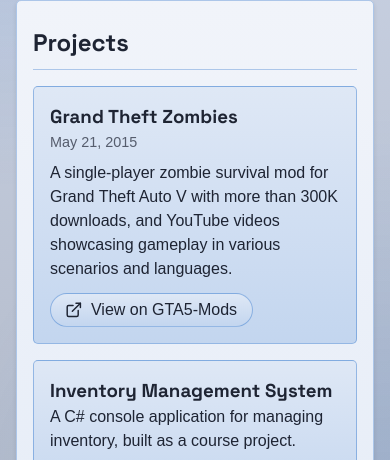
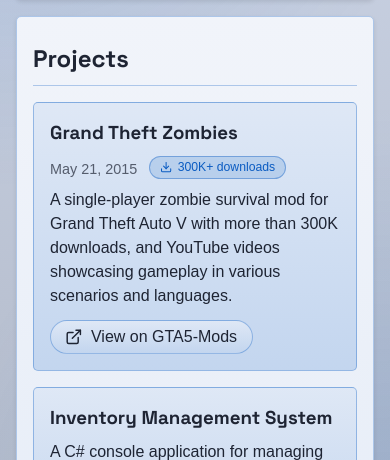
Before and after one commit to Nacorpio/cv-website, a plain HTML site: page index.html in a window 390 px wide. Shown: the part 2807-3267 px from the top of the page. Drawn offline with Linux system fonts and the light colour scheme.

Commit message:
Redesign page with new nav, hero, icons and scroll effects
Header and navigation
- Sticky gradient header; anchor jumps stop below it
- Nav as full-height slices with fade-in glow and inset hover
- Even 3 + 2 nav grid on phones, one row from 768px
- Highlight current section in nav (IntersectionObserver)

Hero
- Hero panel card with gradient name, green status pill
- Contact/Download buttons: icons, gradient, glow, lift

Page and theme
- Gradient, dot-grid and corner-glow background
- Darker slate-blue dark theme
- Space Grotesk headings
- Inline head script sets theme before first paint (no flash)
- Smooth scrolling; sections fade in on first view

Sections
- Dividers under headings and between skill groups
- Icons on skill pills and group headings (SVG sprite)
- About Me: fact and interest pills, lead paragraph;
  remove duplicate status pill
- Projects: responsive grid with featured first card;
  GTA5-Mods link, release date, downloads badge
- Education and project entries as cards
- Contact details as pills with icons
- Tune spacing around pills and card titles

```diff
--- a/index.html
+++ b/index.html
@@ -25,7 +25,7 @@
 <body>
 
   <!-- Icon sprite: every icon is defined once here and reused with <use href="#icon-name">.
-       Brand icons: Simple Icons (CC0). Generic icons (code, package, braces, tool): Lucide/Feather (MIT). -->
+       Brand icons: Simple Icons (CC0). Generic icons (code, package, braces, tool, download): Lucide/Feather (MIT). -->
   <svg class="icon-sprite" aria-hidden="true">
     <symbol id="icon-csharp" viewBox="0 0 24 24"><path d="M1.194 7.543v8.913c0 1.103.588 2.122 1.544 2.674l7.718 4.456a3.086 3.086 0 0 0 3.088 0l7.718-4.456a3.087 3.087 0 0 0 1.544-2.674V7.543a3.084 3.084 0 0 0-1.544-2.673L13.544.414a3.086 3.086 0 0 0-3.088 0L2.738 4.87a3.085 3.085 0 0 0-1.544 2.673Zm5.403 2.914v3.087a.77.77 0 0 0 .772.772.773.773 0 0 0 .772-.772.773.773 0 0 1 1.317-.546.775.775 0 0 1 .226.546 2.314 2.314 0 1 1-4.631 0v-3.087c0-.615.244-1.203.679-1.637a2.312 2.312 0 0 1 3.274 0c.434.434.678 1.023.678 1.637a.769.769 0 0 1-.226.545.767.767 0 0 1-1.091 0 .77.77 0 0 1-.226-.545.77.77 0 0 0-.772-.772.771.771 0 0 0-.772.772Zm12.35 3.087a.77.77 0 0 1-.772.772h-.772v.772a.773.773 0 0 1-1.544 0v-.772h-1.544v.772a.773.773 0 0 1-1.317.546.775.775 0 0 1-.226-.546v-.772H12a.771.771 0 1 1 0-1.544h.772v-1.543H12a.77.77 0 1 1 0-1.544h.772v-.772a.773.773 0 0 1 1.317-.546.775.775 0 0 1 .226.546v.772h1.544v-.772a.773.773 0 0 1 1.544 0v.772h.772a.772.772 0 0 1 0 1.544h-.772v1.543h.772a.776.776 0 0 1 .772.772Zm-3.088-2.315h-1.544v1.543h1.544v-1.543Z"></path></symbol>
     <symbol id="icon-cplusplus" viewBox="0 0 24 24"><path d="M22.394 6c-.167-.29-.398-.543-.652-.69L12.926.22c-.509-.294-1.34-.294-1.848 0L2.26 5.31c-.508.293-.923 1.013-.923 1.6v10.18c0 .294.104.62.271.91.167.29.398.543.652.69l8.816 5.09c.508.293 1.34.293 1.848 0l8.816-5.09c.254-.147.485-.4.652-.69.167-.29.27-.616.27-.91V6.91c.003-.294-.1-.62-.268-.91zM12 19.11c-3.92 0-7.109-3.19-7.109-7.11 0-3.92 3.19-7.11 7.11-7.11a7.133 7.133 0 016.156 3.553l-3.076 1.78a3.567 3.567 0 00-3.08-1.78A3.56 3.56 0 008.444 12 3.56 3.56 0 0012 15.555a3.57 3.57 0 003.08-1.778l3.078 1.78A7.135 7.135 0 0112 19.11zm7.11-6.715h-.79v.79h-.79v-.79h-.79v-.79h.79v-.79h.79v.79h.79zm2.962 0h-.79v.79h-.79v-.79h-.79v-.79h.79v-.79h.79v.79h.79z"></path></symbol>
@@ -43,6 +43,7 @@
     <symbol id="icon-code" viewBox="0 0 24 24"><g fill="none" stroke="currentColor" stroke-width="2" stroke-linecap="round" stroke-linejoin="round"><polyline points="16 18 22 12 16 6"></polyline><polyline points="8 6 2 12 8 18"></polyline></g></symbol>
     <symbol id="icon-package" viewBox="0 0 24 24"><g fill="none" stroke="currentColor" stroke-width="2" stroke-linecap="round" stroke-linejoin="round"><path d="M16.5 9.4 7.5 4.21"></path><path d="M21 16V8a2 2 0 0 0-1-1.73l-7-4a2 2 0 0 0-2 0l-7 4A2 2 0 0 0 3 8v8a2 2 0 0 0 1 1.73l7 4a2 2 0 0 0 2 0l7-4A2 2 0 0 0 21 16z"></path><polyline points="3.27 6.96 12 12.01 20.73 6.96"></polyline><line x1="12" y1="22.08" x2="12" y2="12"></line></g></symbol>
     <symbol id="icon-braces" viewBox="0 0 24 24"><g fill="none" stroke="currentColor" stroke-width="2" stroke-linecap="round" stroke-linejoin="round"><path d="M8 3H7a2 2 0 0 0-2 2v5a2 2 0 0 1-2 2 2 2 0 0 1 2 2v5a2 2 0 0 0 2 2h1"></path><path d="M16 21h1a2 2 0 0 0 2-2v-5a2 2 0 0 1 2-2 2 2 0 0 1-2-2V5a2 2 0 0 0-2-2h-1"></path></g></symbol>
+    <symbol id="icon-download" viewBox="0 0 24 24"><g fill="none" stroke="currentColor" stroke-width="2" stroke-linecap="round" stroke-linejoin="round"><path d="M21 15v4a2 2 0 0 1-2 2H5a2 2 0 0 1-2-2v-4"></path><polyline points="7 10 12 15 17 10"></polyline><line x1="12" y1="15" x2="12" y2="3"></line></g></symbol>
     <symbol id="icon-tool" viewBox="0 0 24 24"><g fill="none" stroke="currentColor" stroke-width="2" stroke-linecap="round" stroke-linejoin="round"><path d="M14.7 6.3a1 1 0 0 0 0 1.4l1.6 1.6a1 1 0 0 0 1.4 0l3.77-3.77a6 6 0 0 1-7.94 7.94l-6.91 6.91a2.12 2.12 0 0 1-3-3l6.91-6.91a6 6 0 0 1 7.94-7.94l-3.76 3.76z"></path></g></symbol>
   </svg>
 
@@ -191,9 +192,16 @@
     <!-- ===== PROJECTS ===== -->
     <section class="block" id="projects">
       <h2>Projects</h2>
+      <div class="project-grid">
         <div class="project-entry card">
           <h3>Grand Theft Zombies</h3>
-        <p class="entry-meta"><time datetime="2015-05-21">May 21, 2015</time></p>
+          <p class="entry-meta">
+            <time datetime="2015-05-21">May 21, 2015</time>
+            <span class="badge">
+              <svg class="badge-icon" aria-hidden="true"><use href="#icon-download"></use></svg>
+              300K+ downloads
+            </span>
+          </p>
           <p>A single-player zombie survival mod for Grand Theft Auto V with more than 300K downloads, and YouTube
             videos showcasing gameplay in various scenarios and languages.</p>
           <ul class="chip-list">
@@ -236,6 +244,7 @@
               </a>
             </li>
           </ul>
+        </div>
       </div>
     </section>
 
--- a/style.css
+++ b/style.css
@@ -280,6 +280,41 @@ section h3 {
   transform: translateY(-2px);           /* small lift */
 }
 
+/* Projects: a responsive grid. As many columns of at least 280px as fit; the first
+   (featured) project always spans the full row. Phone: one column. */
+.project-grid {
+  display: grid;
+  gap: calc(var(--space) * 2);
+  grid-template-columns: repeat(auto-fit, minmax(280px, 1fr));
+}
+
+.project-grid .card {
+  margin-top: 0;                         /* the grid gap does the spacing now */
+}
+
+.project-grid .card:first-child {
+  grid-column: 1 / -1;                   /* from first to last column line */
+}
+
+/* Small stat badge, e.g. "300K+ downloads" */
+.badge {
+  align-items: center;
+  background: color-mix(in srgb, var(--color-accent) 15%, transparent);
+  border: 1px solid color-mix(in srgb, var(--color-accent) 40%, transparent);
+  border-radius: 999px;
+  color: var(--color-accent);
+  display: inline-flex;
+  font-size: 0.85em;
+  gap: 0.35rem;
+  margin-left: 0.5rem;
+  padding: 0.1rem 0.6rem;
+}
+
+.badge-icon {
+  height: 1em;
+  width: 1em;
+}
+
 /* Cards (projects, education): same gradient, border and hover as the chips */
 .card {
   background: var(--gradient-chip);
@@ -291,6 +326,7 @@ section h3 {
 }
 
 .card h3 {
+  margin-bottom: var(--space);           /* room between the card title and its first line */
   margin-top: var(--space);
 }
 
```
Lines whose indentation alone changed are shown as unchanged.
